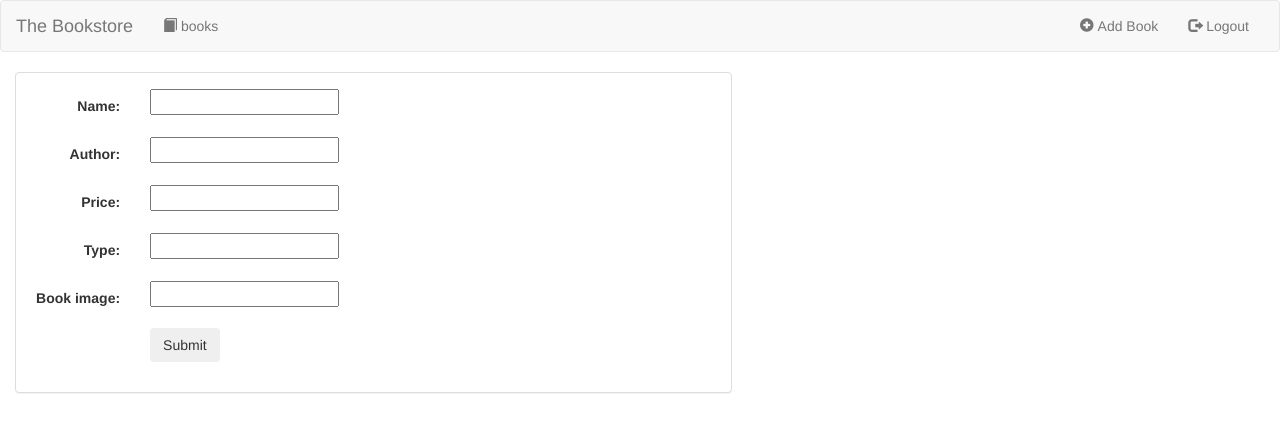
After one commit to osvaldohg/Django_books, a Django app: page /books/books/add/ in a window 1280 px wide. The commit adds this page. Shown: the top 432 px of the page. Run offline with Django 3.2, Linux system fonts and the light colour scheme; some libraries are stand-ins or nearby versions.

Commit message:
created new form to add books and improved look and feel with bootstrap

```diff
--- a/mysite/books/models.py
+++ b/mysite/books/models.py
@@ -6,13 +6,16 @@ from django.db import models
 # Create your models here.
 
 from django.http import HttpResponse
-
+from django.core.urlresolvers import reverse
 
 def index(request):
     return HttpResponse("<h>this is the books homepage</h>")
 
 
 class Book (models.Model):
+    def get_absolute_url(self):
+        return reverse('books:detail', kwargs={'pk':self.pk})
+
     def __str__(self):
         return self.name + '-' + self.author
 
@@ -20,3 +23,4 @@ class Book (models.Model):
     author= models.CharField(max_length=100)
     price = models.CharField(max_length=100)
     type = models.CharField(max_length=100)
+    book_image=models.CharField(max_length=1000)
--- a/mysite/books/static/books/style.css
+++ b/mysite/books/static/books/style.css
@@ -1,12 +1,17 @@
 body{
-    background:white url("images/back.jpg");
+
+	//background: white url("images/back.jpg");
+}
+.jumbotron{
+
+	background: white url("images/yellow.jpg");
+}
+.jumbotron-special{
+
+	background: white url("images/purple.jpg");
 
 }
+.jumbotron-special h2{
 
-h1 {
-    color: blue;
+	color:white;
 }
-
-h4{
-    color: blue;
-}
--- a/mysite/books/templates/books/base.html
+++ b/mysite/books/templates/books/base.html
@@ -23,7 +23,7 @@
 
                 <ul class="nav navbar-nav navbar-right">
                     <li class="">
-                        <a href="{% url 'books:index' %}">
+                        <a href="{% url 'books:book_add' %}">
                             <span class="glyphicon glyphicon-plus-sign" aria-hidden="true"></span>&nbsp;Add Book
                         </a>
 
--- /dev/null
+++ b/mysite/books/templates/books/book_form.html
@@ -0,0 +1,28 @@
+{% extends 'books/base.html' %}
+
+{% block body %}
+
+    <div class="container-fluid">
+	<div class="row">
+		<div class="col-sm-12 col-md-7">
+			<div class="panel panel-default">
+				<div class="panel-body">
+
+                    <form class="form-horizontal" action="" method="post" enctype="multipart/form-data">
+                        {% csrf_token %}
+                        {% include 'books/form-template.html' %}
+                        <div class="form-group">
+                            <div class="col-sm-offset-2 col-sm-10">
+                                <button type="submit" class="btn btn-sucess">Submit</button>
+                            </div>
+                        </div>
+                    </form>
+
+
+				</div>
+			</div>
+		</div>
+	</div>
+</div>
+
+{% endblock %}
--- /dev/null
+++ b/mysite/books/templates/books/form-template.html
@@ -0,0 +1,12 @@
+{% for field in form %}
+    <div class="form-group">
+        <div class="col-sm-offset-2 col-sm-10">
+            <span class="text-danger small ">{{field.errors}}</span>
+
+        </div>
+        <label class="control-label col-sm-2">{{field.label_tag}}</label>
+        <div class="col-sm-10">{{field}}</div>
+
+    </div>
+
+{% endfor %}
--- a/mysite/books/urls.py
+++ b/mysite/books/urls.py
@@ -21,4 +21,5 @@ app_name='books'
 urlpatterns = [
     url(r'^$',views.IndexView.as_view(), name='index'),
     url(r'^(?P<pk>[0-9]+)/$',views.DetailView.as_view(), name='detail'),
+    url(r'books/add/$',views.BookCreate.as_view(),name='book_add'),
 ]
--- a/mysite/books/views.py
+++ b/mysite/books/views.py
@@ -7,6 +7,7 @@ from django.shortcuts import render
 from django.http import HttpResponse
 from django.views import generic
 from .models import Book
+from django.views.generic.edit import CreateView
 
 class IndexView(generic.ListView):
     template_name='books/index.html'
@@ -19,3 +20,7 @@ class IndexView(generic.ListView):
 class DetailView(generic.DetailView):
     model = Book
     template_name='books/detail.html'
+
+class BookCreate(CreateView):
+    model = Book
+    fields = ['name','author','price','type','book_image']
```
Also changed, not shown: mysite/books/templates/books/detail.html (+58 -4 lines), mysite/books/templates/books/index.html (+37 -11 lines), mysite/books/migrations/0002_book_book_image.py (added), mysite/books/static/books/images/purple.jpg (added), mysite/books/static/books/images/white.jpg (added), mysite/books/static/books/images/yellow.jpg (added).
